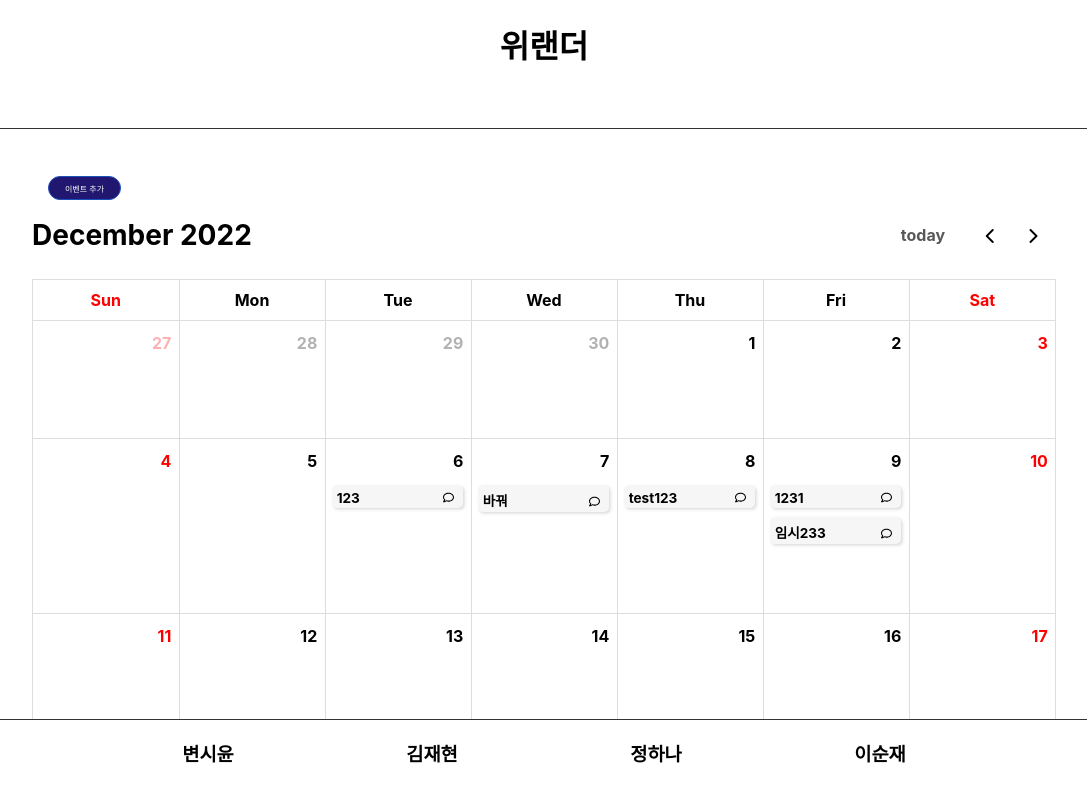
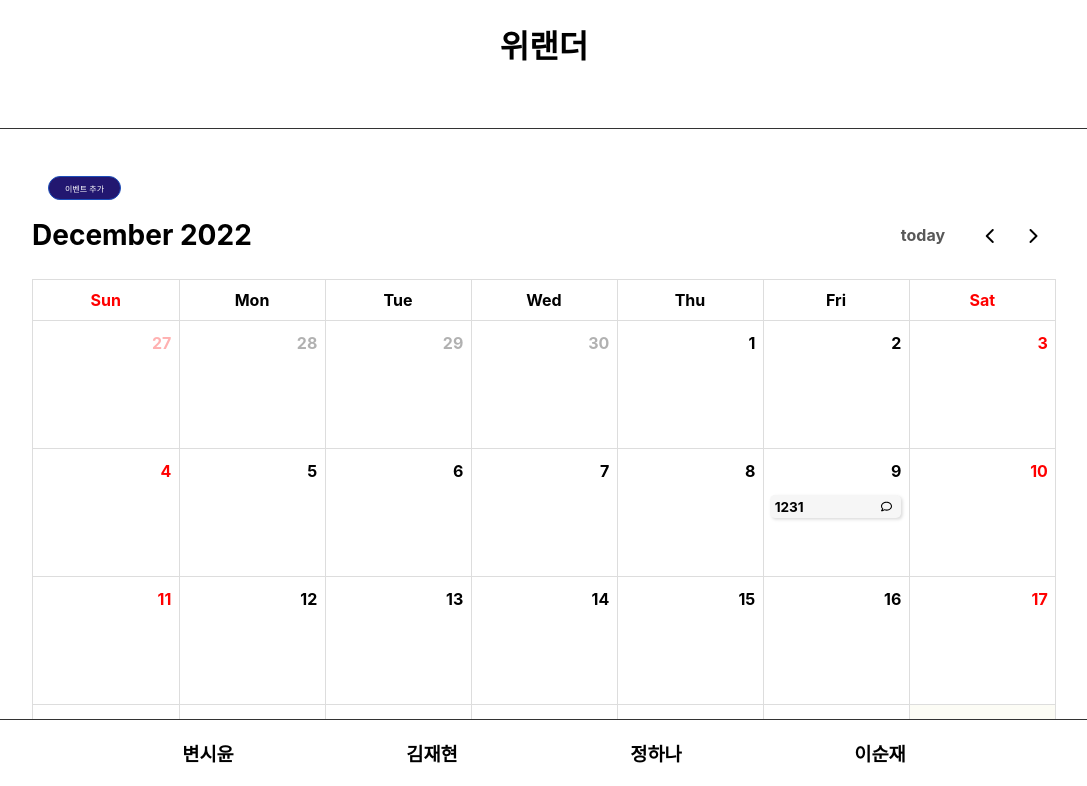
Before and after one commit to leesoonjae/calendar-pj, a React (Create React App) app: page / in a window 1280 px wide. Shown: the top 786 px of the page, without its empty margins (96-1183 px from the left). Built offline with nearby package versions, Linux system fonts and the light colour scheme; data requests are answered from the project's data file.

Commit message:
id 살짝 수정

```diff
--- a/db.json
+++ b/db.json
@@ -5,42 +5,8 @@
       "title": "1231",
       "userId": "이순재",
       "date": "2022-12-09",
-      "desc": "하하하"
-    },
-    {
-      "id": "925321ff-ce08-4ca0-9bc7-4d3d3fbc0326",
-      "title": "임시233",
-      "userId": "이순재",
-      "date": "2022-12-09",
-      "desc": "하하하123"
-    },
-    {
-      "id": "4433b9fd-fbbf-427c-acff-ccd59519abac",
-      "title": "test123",
-      "userId": "",
-      "date": "2022-12-08",
-      "desc": "1234"
-    },
-    {
-      "id": "7d8bbe5a-13da-4a25-b0b4-53ef927038a8",
-      "title": "바꿔",
-      "userId": "",
-      "date": "2022-12-07",
-      "desc": "4124123"
-    },
-    {
-      "id": "d589e255-9a73-4c60-8ceb-a5ae56e4c8be",
-      "title": "1234",
-      "userId": "",
-      "date": "",
-      "desc": ""
-    },
-    {
-      "id": "a82221d3-d7c1-43f9-99b0-fe6434a18361",
-      "title": "123",
-      "userId": "",
-      "date": "2022-12-06",
-      "desc": ""
+      "desc": "하하하",
+      "comments": []
     }
   ]
 }
--- a/src/components/Calendar/Calendar.jsx
+++ b/src/components/Calendar/Calendar.jsx
@@ -8,7 +8,7 @@ import { Button } from "../UI/Button";
 import { Modal } from "../UI/Modal";
 import { CalenderForm } from "./CalenderForm";
 import { FaRegComment } from "react-icons/fa";
-import { __addPost, __getPosts } from "../../redux/modules/calendarSlice";
+import { __getPosts } from "../../redux/modules/calendarSlice";
 import "./calendar.css";
 import { v4 as uuidv4 } from "uuid";
 
@@ -52,8 +52,6 @@ export const Calendar = () => {
     setSeletedId("");
     setShowModal(false);
   };
-
-
 
   const renderEventContent = (eventInfo) => {
     const tempPosts = eventInfo.event._context.options.events;
--- a/src/components/Calendar/CalenderForm.jsx
+++ b/src/components/Calendar/CalenderForm.jsx
@@ -24,8 +24,8 @@ export const CalenderForm = ({ seletedId, hideModalHandler, seletedDate }) => {
           seletedDate={seletedDate}
         />
         <Line px="32px" />
-        <CommentsList />
-        <CommentForm />
+        <CommentsList seletedId={seletedId} />
+        <CommentForm seletedId={seletedId} />
         <Line px="0px" />
       </TodoTitleContainer>
     </>
--- a/src/components/Comments/CommentForm.jsx
+++ b/src/components/Comments/CommentForm.jsx
@@ -1,11 +1,11 @@
-import { v4 } from "uuid";
+import { v4 as uuidv4 } from "uuid";
 import React, { useCallback, useState } from "react";
 import styled from "styled-components";
 import { Button } from "../UI/Button";
 import { useDispatch } from "react-redux";
 import { addComment } from "../../redux/modules/calendarSlice";
 
-const CommentForm = () => {
+const CommentForm = ({ selectedId }) => {
   const dispatch = useDispatch();
   // 입력값 state
   const [enteredName, setEnteredName] = useState("");
@@ -59,8 +59,8 @@ const CommentForm = () => {
     e.preventDefault();
 
     const commentData = {
-      Id: "1203004",
-      commentId: v4(),
+      Id: selectedId,
+      commentId: uuidv4(),
       name: enteredName,
       password: enteredPassword,
       comment: enteredComment,
--- a/src/components/Comments/CommentsList.jsx
+++ b/src/components/Comments/CommentsList.jsx
@@ -3,10 +3,11 @@ import { useSelector } from "react-redux";
 
 import { CommentsItem } from "./CommentsItem";
 
-const CommentsList = () => {
+const CommentsList = ({ selectedId }) => {
   // 1. 선택한 페이지 id 값에 맞는 데이터 필터링하기
-  const calendarData = useSelector((state) => state.calendar.post);
-  const selectedPost = calendarData.filter((item) => item.Id === "1203004");
+  const calendarData = useSelector((state) => state.calendar.posts);
+  const selectedPost = calendarData.filter((item) => item.Id === selectedId);
+  console.log(selectedPost, selectedId);
   const commentsArr = selectedPost[0].comments;
 
   return (
--- a/src/components/todo/TodoItem.jsx
+++ b/src/components/todo/TodoItem.jsx
@@ -40,7 +40,6 @@ const TodoItem = ({ seletedId, hideModalHandler, seletedDate }) => {
   const [todoUserIdValue, setTodoUserIdValue] = useState(
     todo ? todo[0].userId : ""
   );
-
 
   const handleTitleChange = (event) => {
     setTodoTitleValue(event.target.value);
@@ -86,6 +85,7 @@ const TodoItem = ({ seletedId, hideModalHandler, seletedDate }) => {
       userId: todoUserIdValue,
       date: todoDateValue,
       desc: todoContentValue,
+      comments: [],
     };
     if (!todo) {
       dispatch(__addPost(newTodo));
--- a/src/redux/modules/calendarSlice.js
+++ b/src/redux/modules/calendarSlice.js
@@ -197,8 +197,6 @@ export const { addPost, deletePost, addComment, removeComment, updateComment } =
 
 export default calendarSlice.reducer;
 
-
-
 // 초기 상태 값(initialState)
 // const initialState = {
 //   post: [
```
Also changed, not shown: 1 other file (tests, documents, lock files or other folders).
